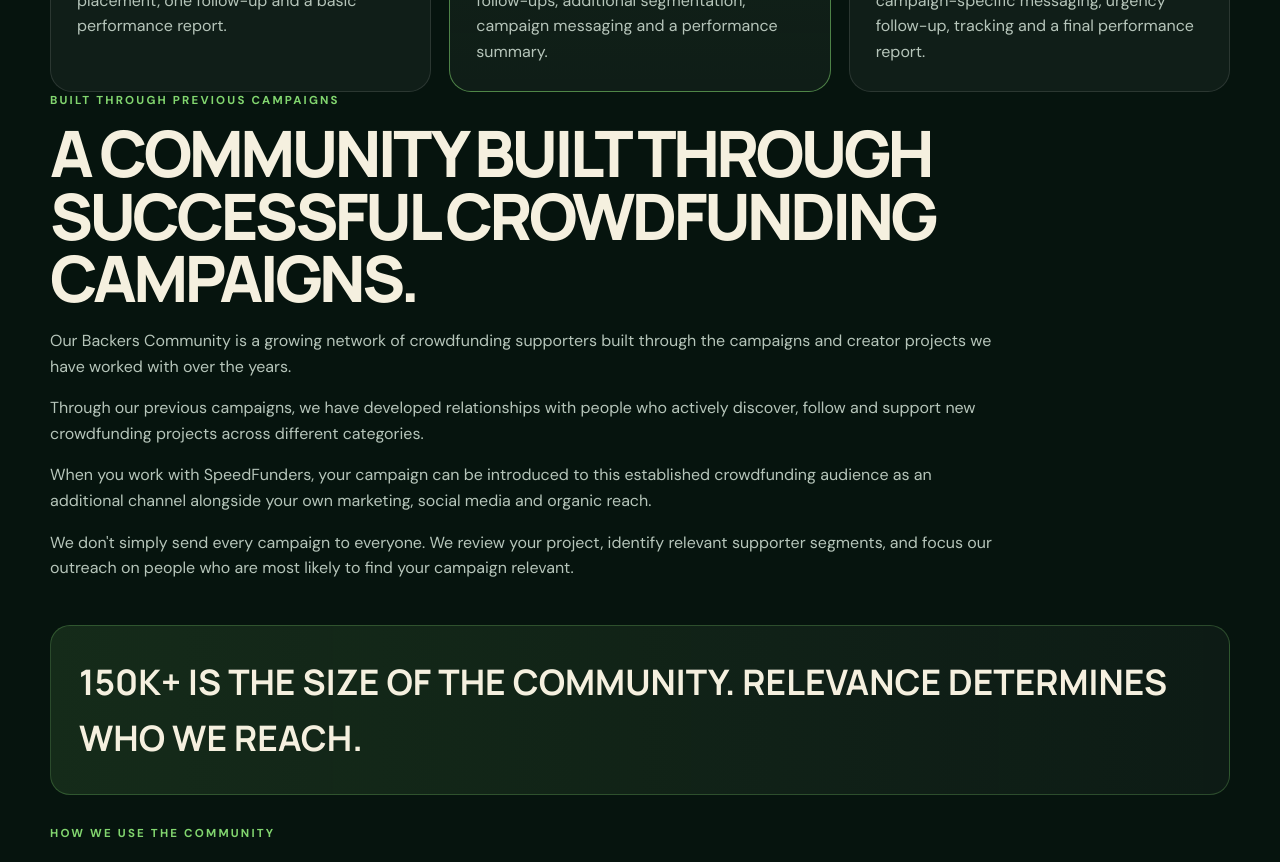
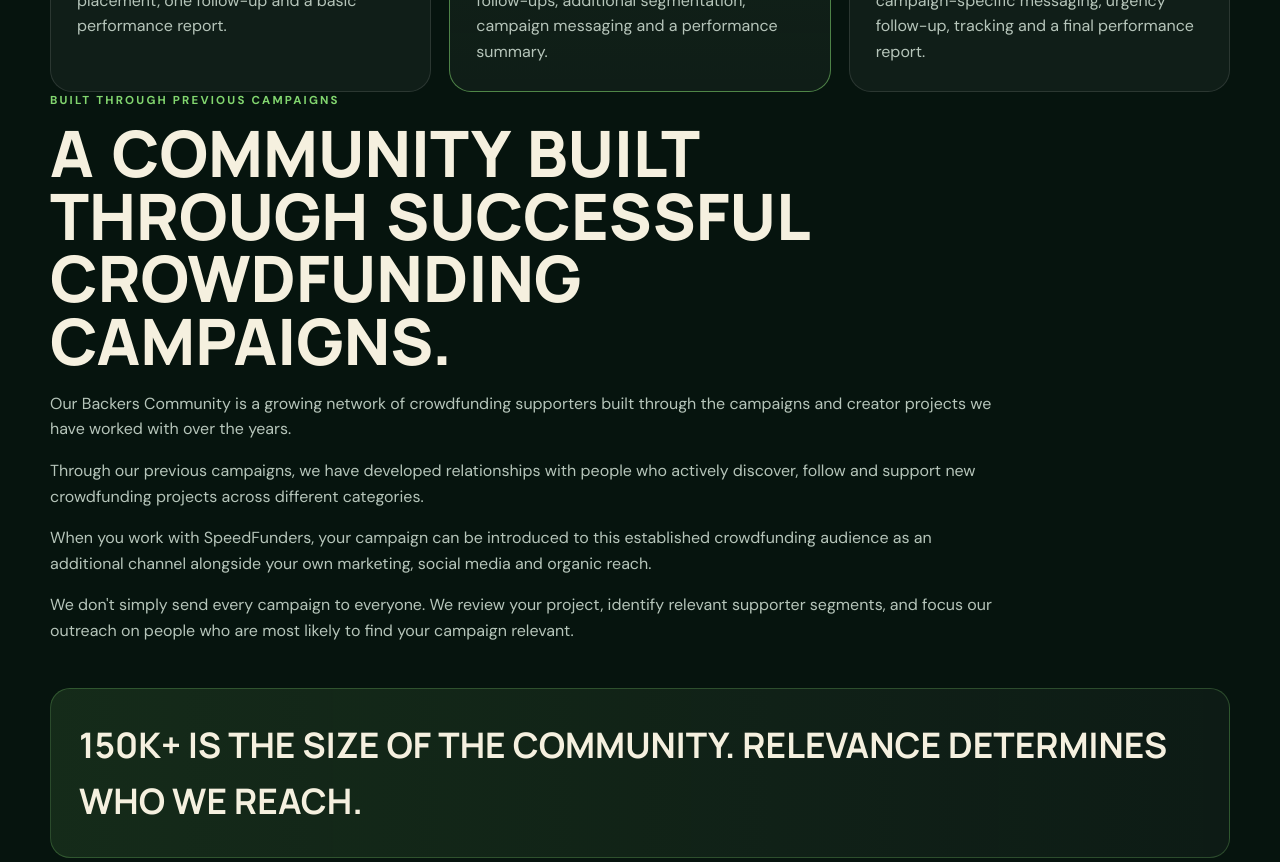
Before and after one commit to richnessofeyeno-hash/speedfunderwebsite, a Next.js app: page /our-backers-community in a window 1280 px wide. Shown: the part 1120-1982 px from the top of the page. Built offline with nearby package versions, Linux system fonts and the light colour scheme.

Commit message:
Fix desktop community heading word spacing

```diff
--- a/app/globals.css
+++ b/app/globals.css
@@ -45,6 +45,11 @@
 .community-callout{padding:28px;border-radius:20px;background:linear-gradient(90deg,rgba(130,214,111,.12),rgba(255,255,255,.03));border:1px solid rgba(130,214,111,.25);margin:30px 0}.community-callout strong{font-family:Manrope;font-size:clamp(1.3rem,2.8vw,2.2rem)}.community-flow{display:grid;grid-template-columns:repeat(5,1fr);gap:10px;margin:30px 0 70px}.pricing-note{margin:28px 0;padding:30px;border:1px solid var(--line);border-radius:20px;background:rgba(255,255,255,.025)}.pricing-note h3{margin:0 0 12px;font-size:2rem}.pricing-note p{color:var(--muted)}.notice{margin-top:25px;padding:18px 20px;border:1px solid rgba(130,214,111,.25);border-radius:14px;background:rgba(130,214,111,.05);color:var(--muted)}
 .form{max-width:760px;display:grid;gap:16px}.field{display:grid;gap:7px}.field label{font-size:.82rem;font-weight:700}.field input,.field select,.field textarea,.footer input{width:100%;padding:14px 15px;background:#081b12;border:1px solid var(--line);border-radius:12px;color:var(--cream);outline:none}.field input:focus,.field select:focus,.field textarea:focus,.footer input:focus{border-color:var(--green)}.contact-pricing{display:grid;grid-template-columns:repeat(2,1fr);gap:14px}.contact-pricing article{padding:20px;border:1px solid var(--line);border-radius:16px;background:rgba(255,255,255,.025)}.contact-pricing h3{font-family:Manrope;margin:0 0 8px}.contact-pricing p{color:var(--muted);margin:0}.compact-pricing{padding-top:45px}
 .footer{padding:55px 0 30px;border-top:1px solid var(--line);background:#04110b}.footer-grid{display:grid;grid-template-columns:1.2fr 1fr 1.2fr 1.2fr;gap:36px}.footer-brand{margin-bottom:12px}.footer-tagline{color:#fff!important;font-weight:800;letter-spacing:.08em}.footer h4{margin:0 0 14px}.footer a,.footer p{color:var(--muted);font-size:.9rem}.footer-links{display:grid;gap:8px}.social-row{display:flex;gap:12px;margin-top:16px;flex-wrap:wrap}.copyright{border-top:1px solid var(--line);margin-top:40px;padding-top:20px;display:flex;justify-content:space-between;gap:20px;color:#84958a;font-size:.8rem}.sr-only{position:absolute;width:1px;height:1px;padding:0;margin:-1px;overflow:hidden;clip:rect(0,0,0,0);white-space:nowrap;border:0}
+.community-explanation h2{
+  letter-spacing:0;
+  word-spacing:0.08em;
+}
+
 @media(max-width:1000px){.links{display:none}.mobile-menu{display:block}.hero-home-grid{grid-template-columns:1fr}.hero-home{min-height:auto}.hero-home-grid{min-height:auto}.hero-brand-art{justify-content:center}.hero-brand-art img{width:min(720px,92vw)}.cards,.pricing{grid-template-columns:repeat(2,1fr)}.process{grid-template-columns:repeat(3,1fr)}.community-flow{grid-template-columns:repeat(2,1fr)}.footer-grid{grid-template-columns:repeat(2,1fr)}.cta-box{flex-direction:column;align-items:flex-start}}
 @media(max-width:620px){
   .container{
```
